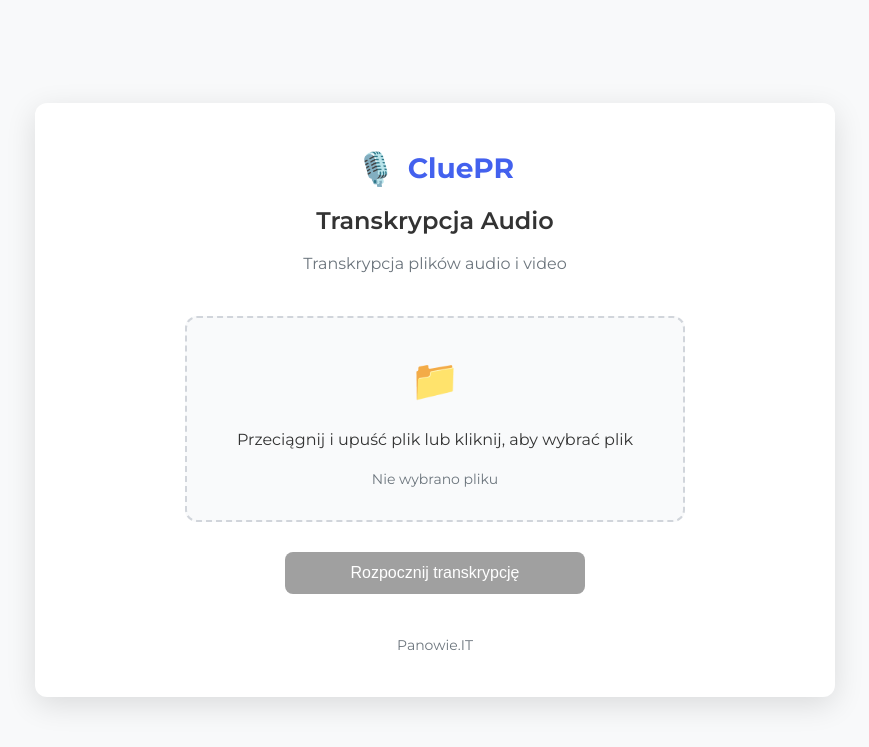
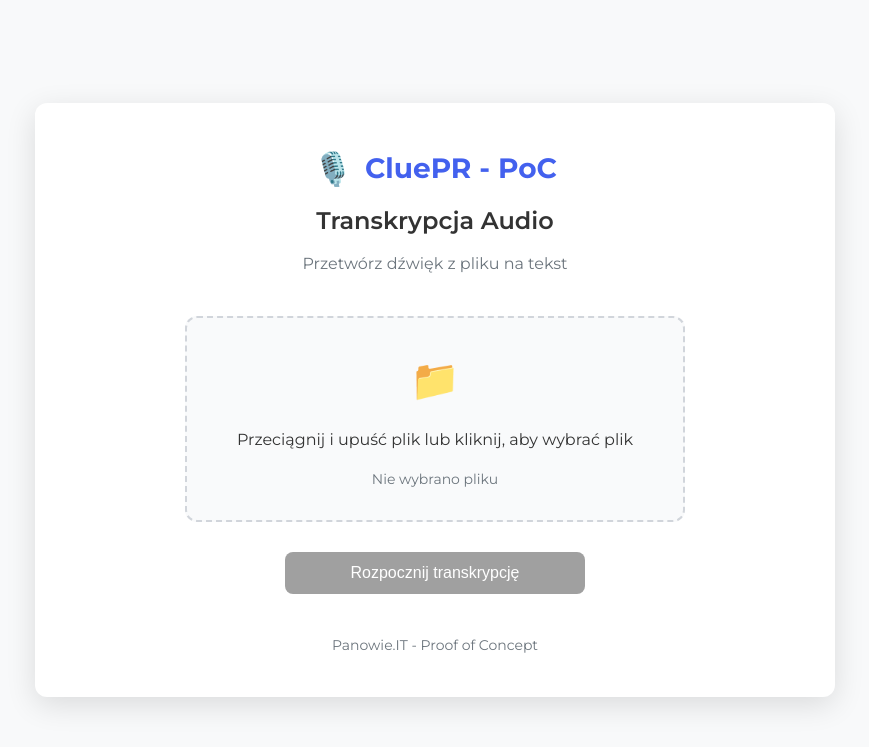
Before and after one commit to karmazynowyksiaze/openai-whisper-transcription, a Flask app: page / in a window 1280 px wide. Shown: the top 747 px of the page, without its empty margins (205-1074 px from the left). Run offline with Flask 3, Linux system fonts and the light colour scheme.

Commit message:
change html text

```diff
--- a/templates/index.html
+++ b/templates/index.html
@@ -368,10 +368,10 @@
         <div class="header">
             <div class="logo">
                 <span class="logo-icon">🎙️</span>
-                <span>CluePR</span>
+                <span>CluePR - PoC</span>
             </div>
             <h1>Transkrypcja Audio</h1>
-            <p class="subtitle">Transkrypcja plików audio i video</p>
+            <p class="subtitle">Przetwórz dźwięk z pliku na tekst</p>
         </div>
 
         {% if transcription %}
@@ -419,7 +419,7 @@
         {% endif %}
 
         <div class="footer">
-            <p>Panowie.IT</p>
+            <p>Panowie.IT - Proof of Concept</p>
         </div>
     </div>
 
```
